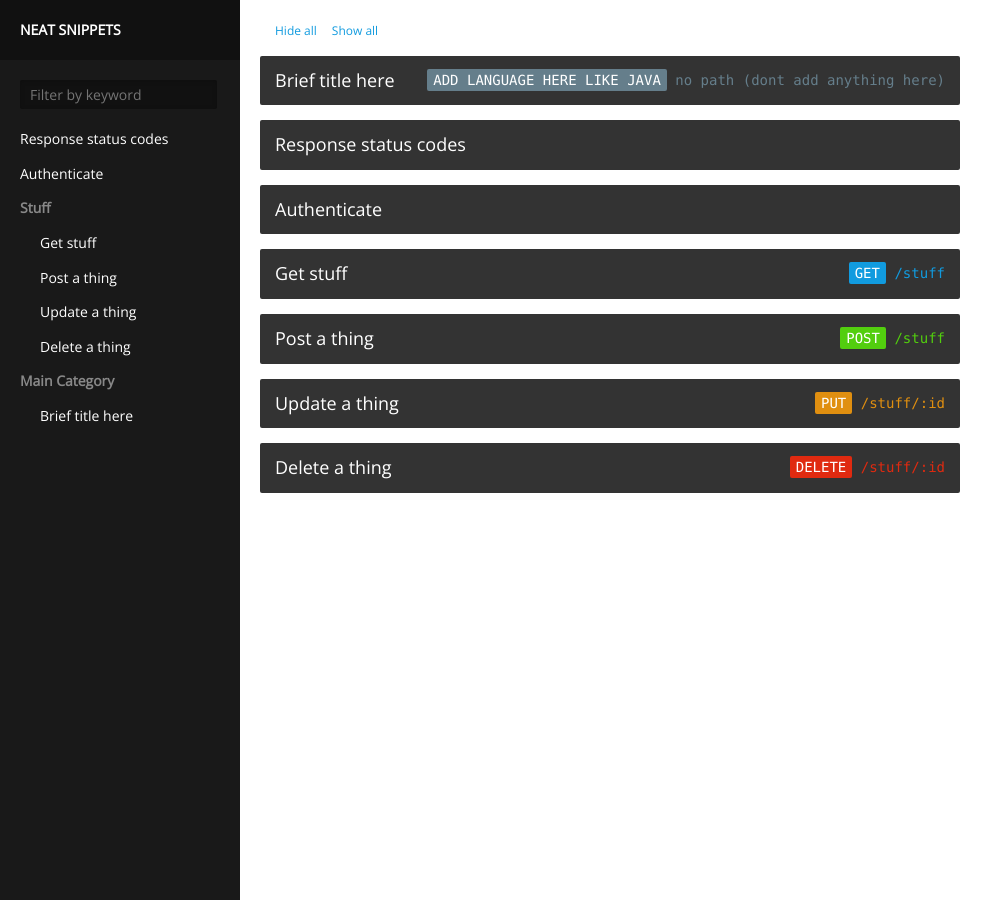
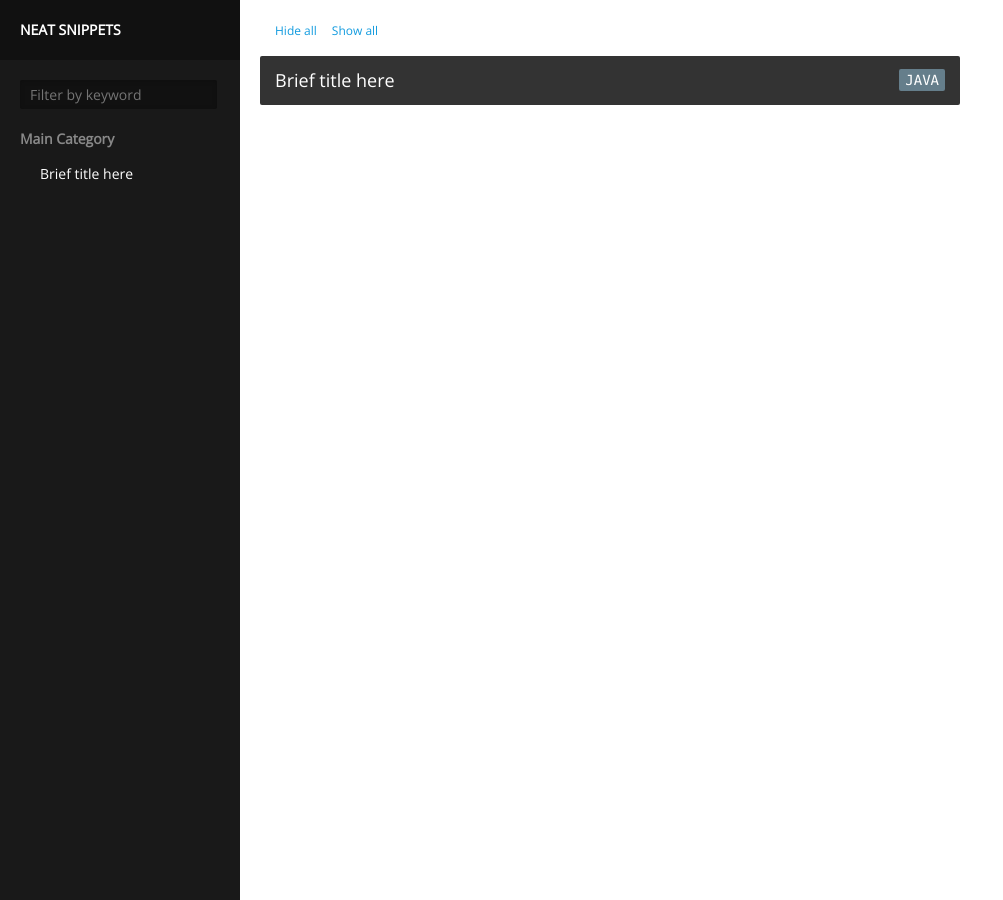
Before and after one commit to NeatCoders/snippets, a Jekyll site: the page built from index.html, in a window 1280 px wide. Shown: the whole page, without its empty margins (0-1003 px from the left). Built offline with Jekyll 4.4.1, drawn with Linux system fonts in a browser that asks for light colours.

````diff
--- a/_posts/2012-12-24-delete-a-thing.md
+++ /dev/null
@@ -1,28 +0,0 @@
----
-category: Stuff
-url_path: '/stuff/:id'
-title: 'Delete a thing'
-type: 'DELETE'
-
-layout: null
----
-
-This method allows the user to post a new thing to his stuff.
-
-### Request
-
-* **`:id`** is the id the thing to delete.
-* The headers must include a **valid authentication token**.
-* **The body is omitted**.
-
-### Response
-
-Sends back a collection of things.
-
-```Status: 200 Deleted```
-```{
-    code: 200,
-    message: 'Your thing (id: 736) was deleted'
-}```
-
-For errors responses, see the [response status codes documentation](#response-status-codes).
--- a/_posts/2012-12-25-put-a-thing.md
+++ /dev/null
@@ -1,39 +0,0 @@
----
-category: Stuff
-url_path: '/stuff/:id'
-title: 'Update a thing'
-type: 'PUT'
-
-layout: null
----
-
-This method allows the user to retrieve his stuff.
-
-### Request
-
-* **`:id`** is the id the thing to update.
-* The headers must include a **valid authentication token**.
-* **The body can't be empty** and must include at least the name attribute, a `string` that will be used as the name of the thing.
-
-```Authentication: bearer f862f658-ad89-4fcb-995b-7a4c50554ff6```
-```{
-    name: 'My new thing'
-}```
-
-### Response
-
-Sends back a collection of things.
-
-```Status: 200 OK```
-```{
-    {
-        id: thing_1,
-        name: 'My first thing'
-    },
-    {
-        id: thing_2,
-        name: 'My second thing'
-    }
-}```
-
-For errors responses, see the [response status codes documentation](#response-status-codes).
--- a/_posts/2012-12-26-post-a-thing.md
+++ /dev/null
@@ -1,32 +0,0 @@
----
-category: Stuff
-url_path: '/stuff'
-title: 'Post a thing'
-type: 'POST'
-
-layout: null
----
-
-This method allows users to create a new thing.
-
-### Request
-
-* The headers must include a **valid authentication token**.
-* **The body can't be empty** and must include at least the name attribute, a `string` that will be used as the name of the thing.
-
-```Authentication: bearer TOKEN```
-```{
-    name: 'My new thing'
-}```
-
-### Response
-
-**If succeeds**, returns the created thing.
-
-```Status: 201 Created```
-```{
-    id: new_thing,
-    name: 'My new thing'
-}```
-
-For errors responses, see the [response status codes documentation](#response-status-codes).
--- a/_posts/2012-12-27-get-stuff.md
+++ /dev/null
@@ -1,32 +0,0 @@
----
-category: Stuff
-url_path: '/stuff'
-title: 'Get stuff'
-type: 'GET'
-
-layout: null
----
-
-This method allows users to retrieve stuff.
-
-### Request
-
-* The headers must include a **valid authentication token**.
-
-### Response
-
-Sends back a collection of things.
-
-```Status: 200 OK```
-```{
-    {
-        id: thing_1,
-        name: 'My first thing'
-    },
-    {
-        id: thing_2,
-        name: 'My second thing'
-    }
-}```
-
-For errors responses, see the [response status codes documentation](#response-status-codes).
--- a/_posts/2012-12-28-authentication.md
+++ /dev/null
@@ -1,20 +0,0 @@
----
-url_path: '/login'
-title: 'Authenticate'
-
-layout: null
----
-
-This method allows users to retrieve stuff.
-
-### Response
-
-Sends back a collection of things.
-
-```Authentication: bearer TOKEN```
-```{
-    id: thing_2,
-    name: 'My second thing'
-}```
-
-For errors responses, see the [response status codes documentation](#response-status-codes).
--- a/_posts/2012-12-28-response-status-codes.md
+++ /dev/null
@@ -1,41 +0,0 @@
----
-title: 'Response status codes'
-
-layout: null
----
-
-### Success
-
-Successes differ from errors in that their body may not be a simple response object with a code and a message. The headers however are consistent across all calls:
-
-* `GET`, `PUT`, `DELETE` returns `200 OK` on success,
-* `POST ` returns 201 on success,
-
-When [retrieving stuff](#get-stuff) for example:
-
-```Status: 200 OK```
-```{
-    {
-        id: thing_1,
-        name: 'My first thing'
-    },
-    {
-        id: thing_2,
-        name: 'My second thing'
-    }
-}```
-
-### Error
-
-Error responses are simply returning [standard HTTP error codes](http://www.w3.org/Protocols/rfc2616/rfc2616-sec10.html) along with some additional information:
-
-* The error code is sent back as a status header,
-* The body includes an object describing both the code and message (for debugging and/or display purposes),
-
-For a call with an invalid authentication token for example:
-
-```Status: 401 Access denied```
-```{
-    code: 401,
-    message: 'Access denied: invalid authentication token.'
-}```
--- a/_posts/2020-12-20-first-snippet.md
+++ b/_posts/2020-12-20-first-snippet.md
@@ -1,32 +1,10 @@
 ---
 category: Main Category
-url_path: 'no path (dont add anything here)'
+url_path: ''
 title: 'Brief title here'
-type: 'ADD Language here like JAVA'
+type: 'JAVA'
 
 layout: null
 ---
 
-This method allows users to create a new thing.
-
-### Request
-
-* The headers must include a **valid authentication token**.
-* **The body can't be empty** and must include at least the name attribute, a `string` that will be used as the name of the thing.
-
-```Authentication: bearer TOKEN```
-```{
-    name: 'My new thing'
-}```
-
-### Response
-
-**If succeeds**, returns the created thing.
-
-```Status: 201 Created```
-```{
-    id: new_thing,
-    name: 'My new thing'
-}```
-
-For errors responses, see the [response status codes documentation](#response-status-codes).
+Markdown language here
````
Also changed, not shown: _posts/YYYY-MM-DD-title-here.md (+1 -23 lines).
